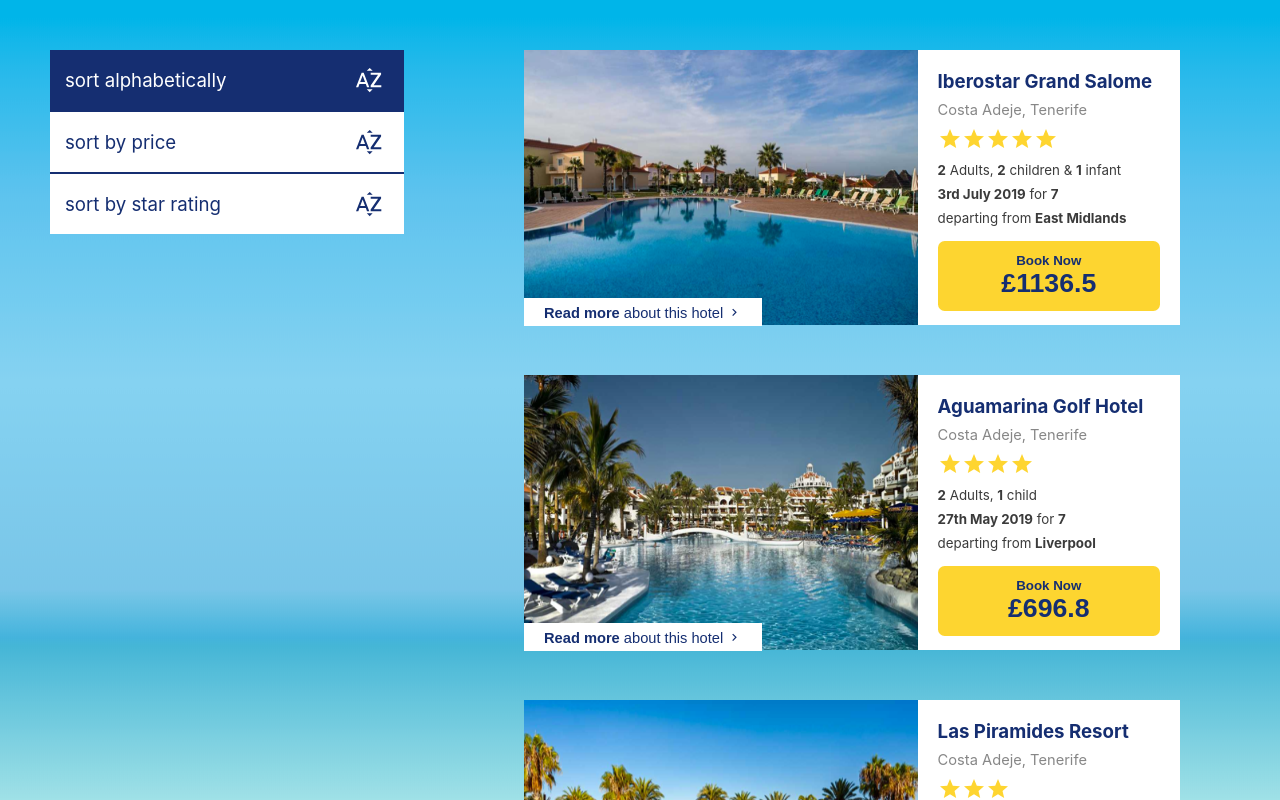
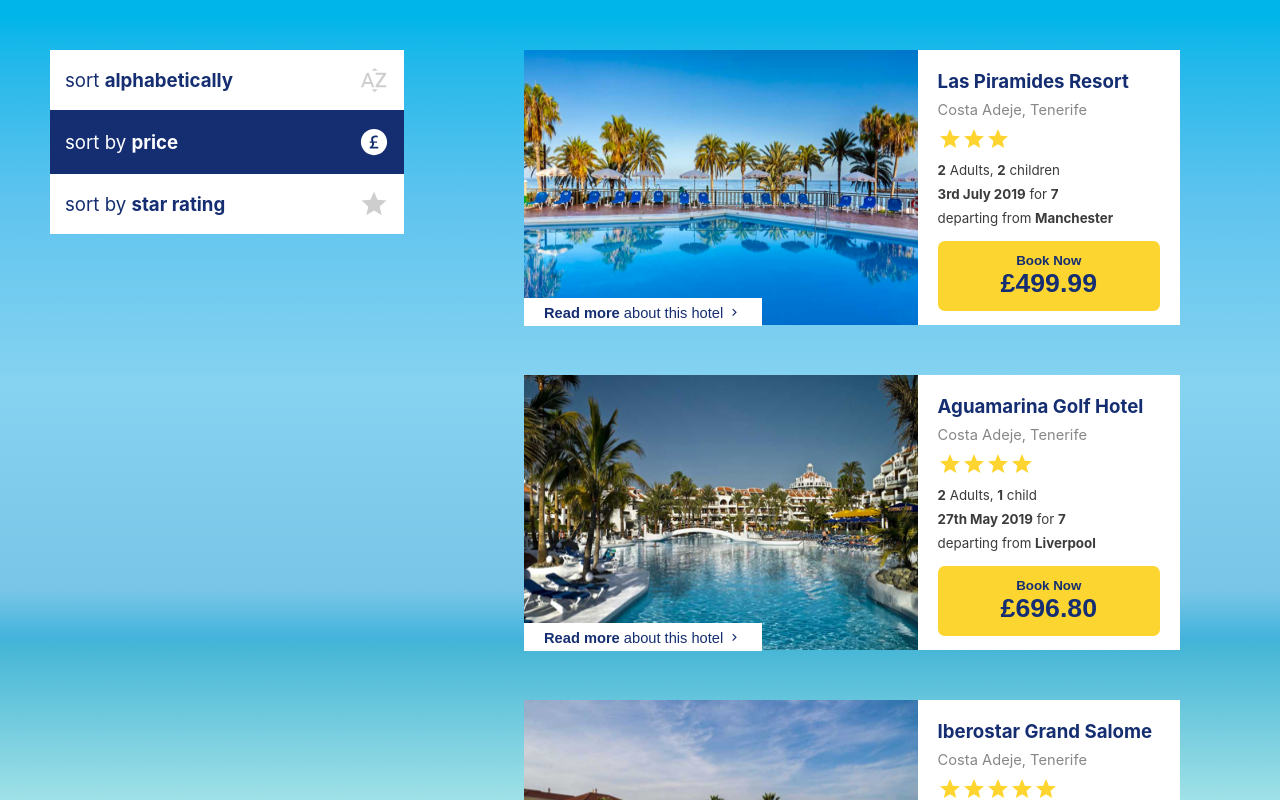
Before and after one commit to GrantJamws/travel-ecommerce-site, a React (Create React App) app: page / in a window 1280 px wide. Shown: the top 800 px of the page. Built offline with nearby package versions, Linux system fonts and the light colour scheme.

Commit message:
Finished the order by, also fixed the format of the currency, now the currency can simply be changed

```diff
--- a/package.json
+++ b/package.json
@@ -14,6 +14,7 @@
     "@types/react-dom": "^17.0.0",
     "react": "^17.0.2",
     "react-dom": "^17.0.2",
+    "react-icons": "^4.2.0",
     "react-scripts": "4.0.3",
     "typescript": "^4.1.2",
     "web-vitals": "^1.0.1"
--- a/src/App.tsx
+++ b/src/App.tsx
@@ -1,35 +1,91 @@
 import React from 'react';
 import './App.css';
+
+import { SortByAlpha, Star } from '@material-ui/icons';
+import { AiFillPoundCircle } from "react-icons/ai";
 
 import Filters from './components/filters';
 import HotelCard from './components/hotelCard';
 import { HOTELDATA } from './data/hotelData';
 import { Filter } from './type/Filter';
 import { Hotel } from './type/Hotel';
+import { useState } from 'react';
+import { useEffect } from 'react';
 
 function App() {
-  const hotelData: Hotel[] = HOTELDATA;
-  const filters: Filter[] = [
-    {
-      name: "sort alphabetically",
-      selected: true
-    },
-    {
-      name: "sort by price"
-    },
-    {
-      name: "sort by star rating"
+  const [hotelData, setHotelData] = useState<Hotel[] | undefined>();
+  const [filters, setFilters] = useState<Filter[]>(
+    [
+      {
+        name: "alphabetically",
+        text: "sort",
+        value: "name",
+        icon: <SortByAlpha/>
+      },
+      {
+        name: "price",
+        text: "sort by",
+        value: "price",
+        icon: <AiFillPoundCircle/>,
+        selected: true
+      },
+      {
+        name: "star rating",
+        text: "sort by",
+        value: "rating",
+        icon: <Star/>,
+      }
+    ]
+  );
+
+  const onFilterClick = (filter: string) => {
+    setFilters((prevState) => prevState.map(value => {
+      value.selected = value.value === filter ? true : false;
+      return value;
+    }));
+    setHotelData((prevState) => {
+      if(prevState){
+        return sortHotelDataBy(prevState, filter);
+      }
+    });
+  }
+
+  const sortHotelDataBy = (hotelData: Hotel[], filter?: string) => {
+    switch(filter){
+      case "name": {
+        hotelData.sort((a, b) => a.name.localeCompare(b.name));
+        break;
+      }
+      case "price": {
+        hotelData.sort((a, b) => a.price - b.price);
+        break;
+      }
+      case "rating": {
+        hotelData.sort((a, b) => b.rating - a.rating);
+        break;
+      }
+      default: {
+        hotelData.sort((a, b) => a.price - b.price);
+        break;
+      }
     }
-  ];
+
+    return hotelData;
+  }
+
+  useEffect(() => {
+    setHotelData(sortHotelDataBy(HOTELDATA));
+  }, []);
 
   return (
     <div className="App">
       <div className="background-image"/>
       <Filters
+        onClick={onFilterClick}
         filters={filters}/>
       <div
         className="hotel-cards-container">
-        { hotelData.map((hotel: Hotel, index: number) => <HotelCard key={index} hotel={hotel}/>) }
+        { hotelData?.map((hotel: Hotel, index: number) => <HotelCard key={index} hotel={hotel}/>) }
       </div>
     </div>
   );
--- a/src/components/filters/filter/index.tsx
+++ b/src/components/filters/filter/index.tsx
@@ -1,18 +1,26 @@
 import './styles.css';
 import { FC } from 'react';
 import { Filter as FilterType } from '../../../type/Filter';
-import { SortByAlpha } from '@material-ui/icons';
 
 interface FilterProps {
   filter: FilterType;
+  onClick: Function;
 }
 
-const Filter: FC<FilterProps> = ({ filter }): JSX.Element => {
+const Filter: FC<FilterProps> = ({ filter, onClick }): JSX.Element => {
+
+  const onFilterClick = () => {
+    onClick(filter.value);
+  }
+
   return (
-    <div className={ filter.selected ? "Filter selected" : "Filter"}>
-      <p className="name">{filter.name}</p>
-      <SortByAlpha
-        className="icon"/>
+    <div
+      className={ filter.selected ? "Filter selected" : "Filter"}
+      onClick={onFilterClick}>
+      <p className="name">
+        {filter.text} <span className="bold">{filter.name}</span>
+      </p>
+      {filter.icon}
     </div>
   );
 }
--- a/src/components/filters/filter/styles.css
+++ b/src/components/filters/filter/styles.css
@@ -7,7 +7,9 @@
     text-align: left;
     background-color: #fff;
     color: rgb(21, 46, 113);
-    position: relative;
+    display: flex;
+    align-items: center;
+    justify-content: space-between;
 }
 
 .Filter.selected {
@@ -24,14 +26,15 @@
     font-size: 14pt;
 }
 
-.Filter .name.bold {
+.Filter .name .bold {
     font-weight: bold;
 }
 
-.Filter .icon {
-    position: absolute;
-    right: 0px;
-    top: 0px;
+.Filter svg {
     font-size: 30px;
-    margin: 15px 20px;
+    color: rgb(206, 206, 206);
 }
+
+.Filter.selected svg {
+    color: #fff;
+}
--- a/src/components/filters/index.tsx
+++ b/src/components/filters/index.tsx
@@ -4,13 +4,19 @@ import Filter from './filter';
 import './styles.css';
 
 interface FiltersProps {
-  filters: FilterType[]
+  filters: FilterType[],
+  onClick: Function
 }
 
-const Filters: FC<FiltersProps> = ({ filters }): JSX.Element => {
+const Filters: FC<FiltersProps> = ({ filters, onClick }): JSX.Element => {
+
+  const onFilterClick = (filter: string) => {
+    onClick(filter);
+  }
+
   return (
     <div className="Filters">
-      { filters.map((filter: FilterType, index: number) => <Filter filter={filter}/>) }
+      { filters.map((filter: FilterType, index: number) => <Filter key={index} onClick={onFilterClick} filter={filter}/>) }
     </div>
   );
 }
--- a/src/components/hotelCard/index.tsx
+++ b/src/components/hotelCard/index.tsx
@@ -43,7 +43,8 @@ const HotelCard: FC<HotelCardProps> = ({ hotel }): JSX.Element => {
     <div className="hotel-card">
       <img
         className="hotel-image"
-        src={hotel.imageURL}/>
+        src={hotel.imageURL}
+        alt={hotel.name}/>
       <div
         className="hotel-info">
         <p className="name">{hotel.name}</p>
@@ -57,7 +58,7 @@ const HotelCard: FC<HotelCardProps> = ({ hotel }): JSX.Element => {
         <button
           className="book-now">
           <span className="text">Book Now</span>
-          <span className="price">£{ hotel.price }</span>
+          <span className="price">{ new Intl.NumberFormat("en-GB", {style: "currency", currency: "GBP"}).format(hotel.price) }</span>
         </button>
       </div>
       <button
--- a/src/type/Filter.ts
+++ b/src/type/Filter.ts
@@ -1,5 +1,7 @@
 export interface Filter {
     name: string;
-    icon?: string;
+    text: string;
+    value: string;
+    icon?: JSX.Element;
     selected?: boolean;
 }
```
Also changed, not shown: 1 other file (tests, documents, lock files or other folders).
